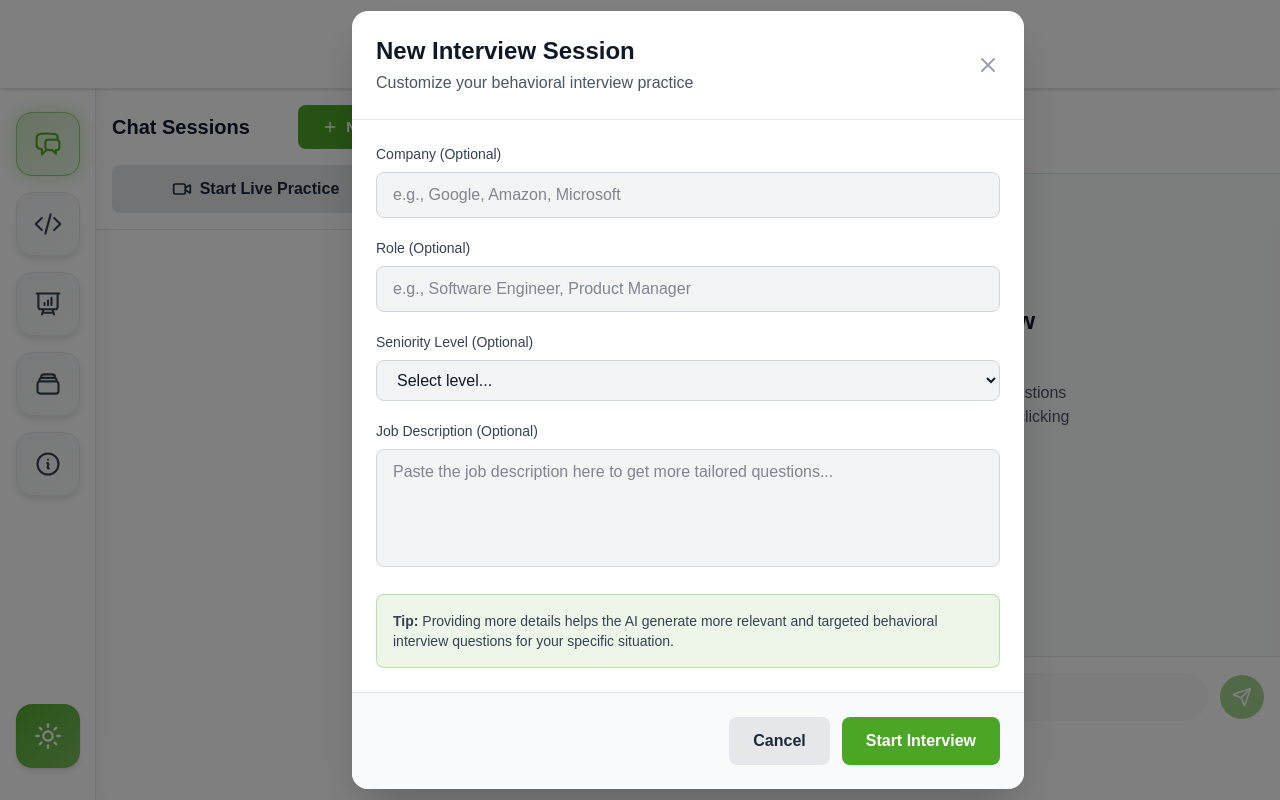
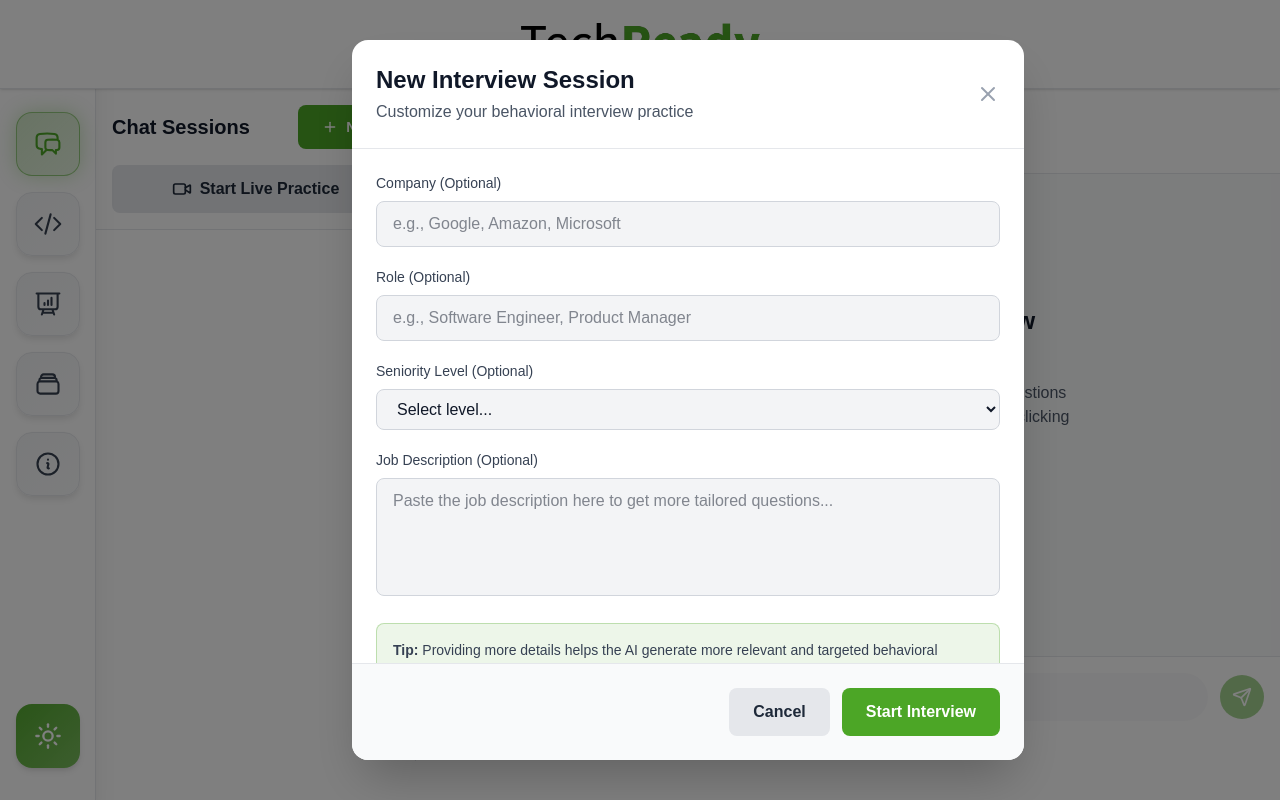
Before and after one commit to Loganaan/kstate-hackathon-2025, a Next.js app: page /interview/behavioral in a window 1280 px wide. Both pictures are taken after a click on the button "New". Built offline with nearby package versions, Linux system fonts and the light colour scheme.

Commit message:
added scroll to modals

```diff
--- a/src/app/interview/behavioral/components/LivePracticeModal.tsx
+++ b/src/app/interview/behavioral/components/LivePracticeModal.tsx
@@ -13,8 +13,8 @@ export default function LivePracticeModal({ isOpen, onClose, onStart }: LivePrac
   if (!isOpen) return null;
 
   return (
-    <div className="fixed inset-0 bg-black/50 flex items-center justify-center z-50 pl-24">
-      <div className="bg-white dark:bg-gray-800 rounded-2xl shadow-2xl max-w-2xl w-full mx-4 overflow-hidden">
+    <div className="fixed inset-0 bg-black/50 flex items-center justify-center z-50 pl-24 overflow-y-auto py-4">
+      <div className="bg-white dark:bg-gray-800 rounded-2xl shadow-2xl max-w-2xl w-full mx-4 overflow-hidden my-auto max-h-[90vh] flex flex-col">
         {/* Modal Header */}
         <div className="p-6 border-b border-gray-200 dark:border-gray-700">
           <h2 className="text-2xl font-bold text-gray-900 dark:text-gray-100">
@@ -26,7 +26,7 @@ export default function LivePracticeModal({ isOpen, onClose, onStart }: LivePrac
         </div>
 
         {/* Modal Content */}
-        <div className="p-6 space-y-6">
+        <div className="p-6 space-y-6 overflow-y-auto flex-1">
           <div className="bg-[rgba(76,166,38,0.1)] dark:bg-[rgba(76,166,38,0.2)] rounded-lg p-4 border border-[rgba(76,166,38,0.3)] dark:border-[rgba(76,166,38,0.4)]">
             <h3 className="font-semibold text-gray-900 dark:text-gray-100 mb-2">
               What to expect:
--- a/src/app/interview/behavioral/components/NewSessionModal.tsx
+++ b/src/app/interview/behavioral/components/NewSessionModal.tsx
@@ -51,8 +51,8 @@ export default function NewSessionModal({ isOpen, onClose, onStart }: NewSession
   if (!isOpen) return null;
 
   return (
-    <div className="fixed inset-0 bg-black/50 flex items-center justify-center z-50 pl-24">
-      <div className="bg-white dark:bg-gray-800 rounded-2xl shadow-2xl max-w-2xl w-full mx-4 overflow-hidden">
+    <div className="fixed inset-0 bg-black/50 flex items-center justify-center z-50 pl-24 overflow-y-auto py-4">
+      <div className="bg-white dark:bg-gray-800 rounded-2xl shadow-2xl max-w-2xl w-full mx-4 overflow-hidden my-auto max-h-[90vh] flex flex-col">
         {/* Modal Header */}
         <div className="p-6 border-b border-gray-200 dark:border-gray-700 flex items-center justify-between">
           <div>
@@ -72,7 +72,7 @@ export default function NewSessionModal({ isOpen, onClose, onStart }: NewSession
         </div>
 
         {/* Modal Content */}
-        <div className="p-6 space-y-5">
+        <div className="p-6 space-y-5 overflow-y-auto flex-1">
           {/* Company */}
           <div>
             <label
--- a/src/app/interview/technical/components/ProctorModal.tsx
+++ b/src/app/interview/technical/components/ProctorModal.tsx
@@ -12,8 +12,8 @@ export default function ProctorModal({ isOpen, onClose, onStart }: ProctorModalP
   if (!isOpen) return null;
 
   return (
-    <div className="fixed inset-0 z-50 flex items-center justify-center bg-black bg-opacity-50 px-4">
-      <div className="bg-white dark:bg-gray-900 rounded-xl shadow-2xl max-w-md w-full p-6 animate-fade-in">
+    <div className="fixed inset-0 z-50 flex items-center justify-center bg-black bg-opacity-50 px-4 overflow-y-auto py-4">
+      <div className="bg-white dark:bg-gray-900 rounded-xl shadow-2xl max-w-md w-full p-6 animate-fade-in my-auto max-h-[90vh] overflow-y-auto">
         {/* Modal Header */}
         <div className="flex items-center gap-3 mb-4">
           <div className="w-12 h-12 rounded-full bg-[rgba(76,166,38,0.1)] flex items-center justify-center">
```
